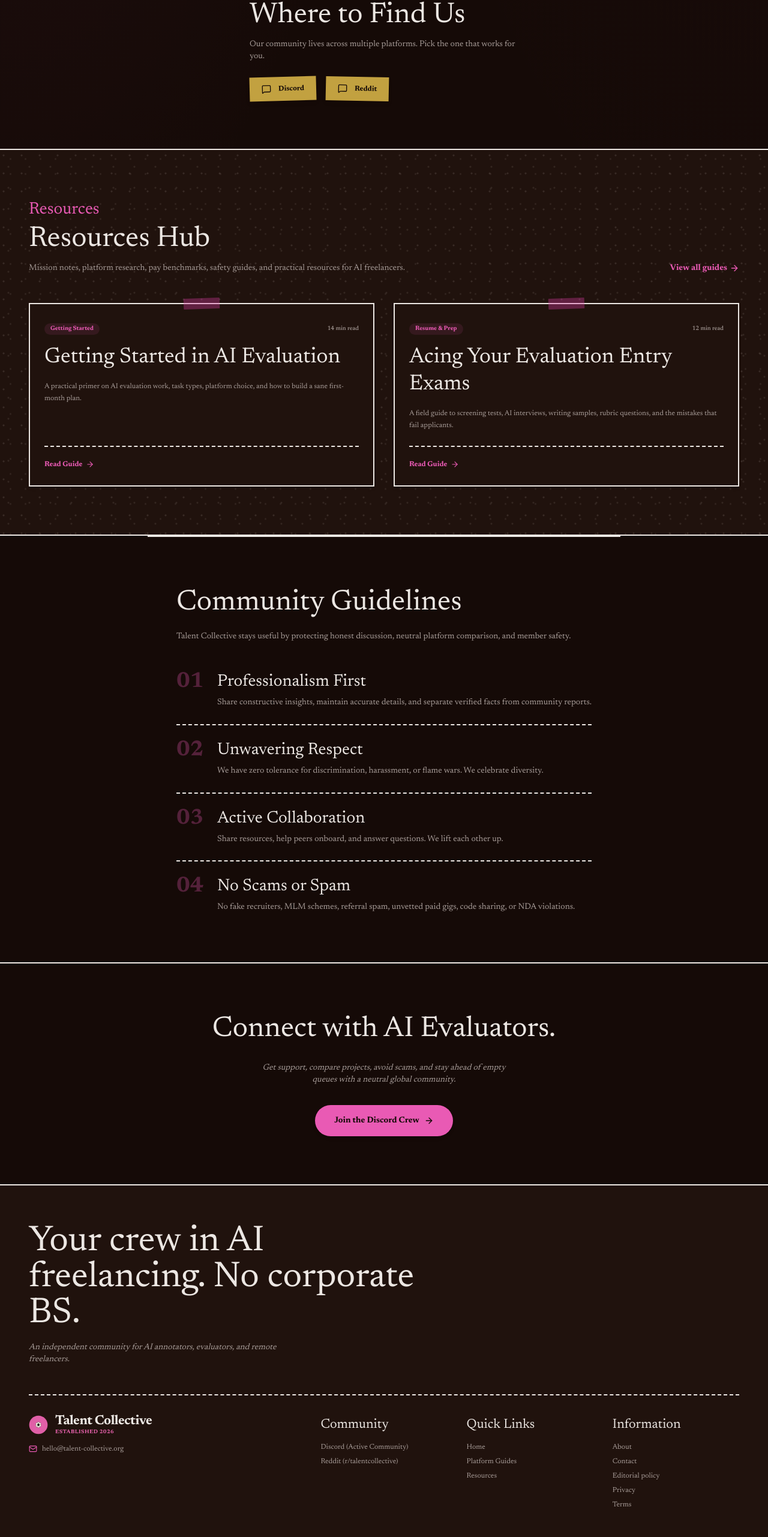
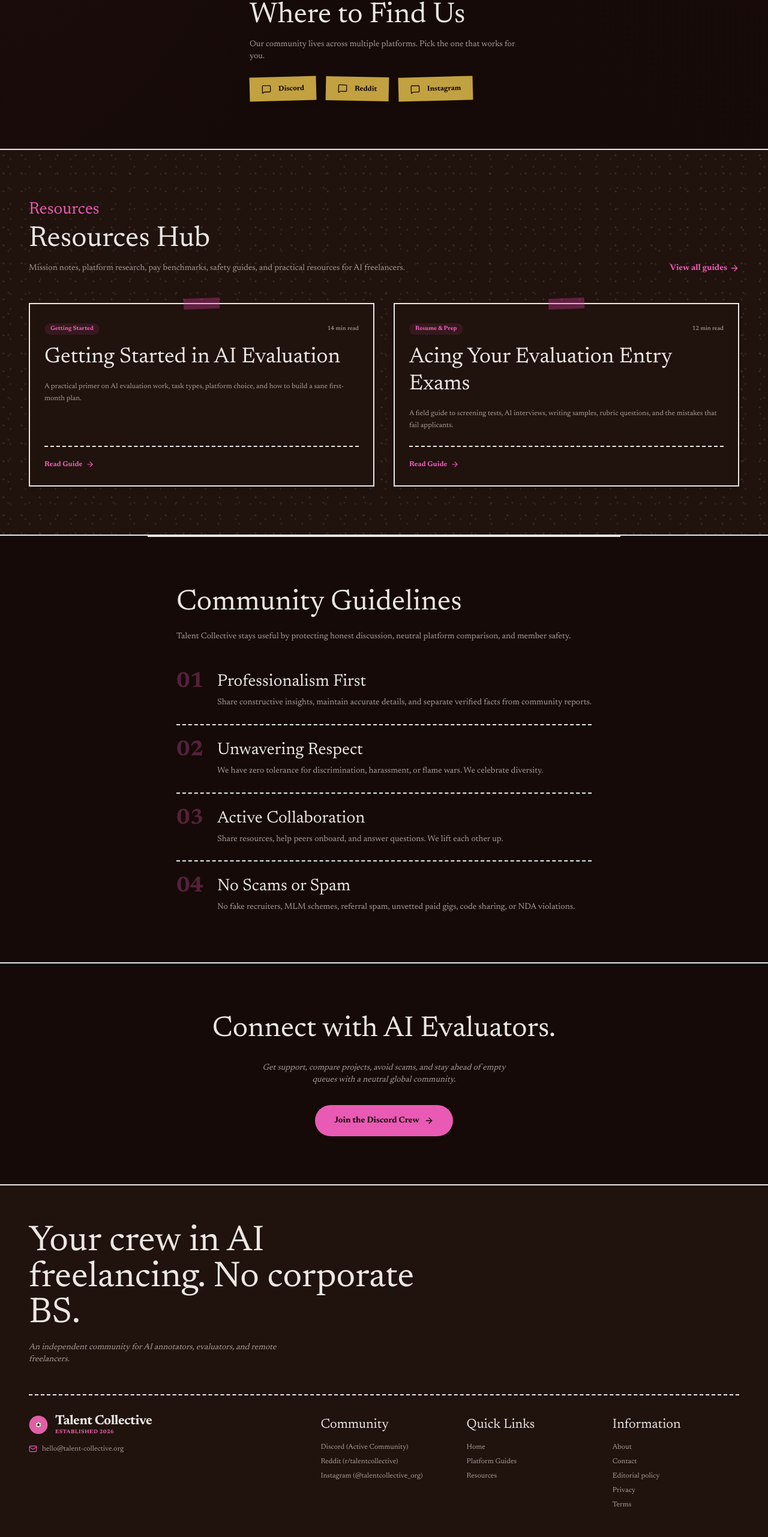
Before and after one commit to AR-works/evaluators-guild, a Next.js app: page / in a window 1280 px wide. Shown: the part 2615-5177 px from the top of the page at 60% size. Built offline with nearby package versions, Linux system fonts and the light colour scheme; no server answers.

Commit message:
Link to Instagram from the footer and homepage
Adds @talentcollective_org next to Discord and Reddit, using the URL in site config.

Co-Authored-By: Claude Fable 5.2 <noreply@anthropic.com>

```diff
--- a/src/components/Footer.tsx
+++ b/src/components/Footer.tsx
@@ -4,7 +4,7 @@ import Link from 'next/link';
 import { useLanguage } from './LanguageProvider';
 import { Mail, Globe } from 'lucide-react';
 import Logo from './Logo';
-import { CONTACT_EMAIL, DISCORD_INVITE_URL, REDDIT_URL } from '@/lib/siteConfig';
+import { CONTACT_EMAIL, DISCORD_INVITE_URL, INSTAGRAM_URL, REDDIT_URL } from '@/lib/siteConfig';
 
 /* Hallmark · footer: Ft5 · genre: playful · theme: custom (pink zine)
  * knobs: handwritten sign-off, warm directory columns, hairline rule above meta
@@ -67,6 +67,16 @@ export default function Footer() {
                   className="hover:text-primary transition-colors"
                 >
                   {t('platforms.reddit')} (r/talentcollective)
+                </a>
+              </li>
+              <li>
+                <a
+                  href={INSTAGRAM_URL}
+                  target="_blank"
+                  rel="noopener noreferrer"
+                  className="hover:text-primary transition-colors"
+                >
+                  {t('platforms.instagram')} (@talentcollective_org)
                 </a>
               </li>
             </ul>
--- a/src/components/HomePageClient.tsx
+++ b/src/components/HomePageClient.tsx
@@ -5,7 +5,7 @@ import { motion } from 'framer-motion';
 import { useLanguage } from '@/components/LanguageProvider';
 import DiscordMemberCount from '@/components/DiscordMemberCount';
 import { initialResources } from '@/data/initialData';
-import { DISCORD_INVITE_URL, REDDIT_URL } from '@/lib/siteConfig';
+import { DISCORD_INVITE_URL, INSTAGRAM_URL, REDDIT_URL } from '@/lib/siteConfig';
 import {
   MessageSquare,
   ArrowRight,
@@ -81,6 +81,7 @@ export default function HomePageClient({ highlights }: { highlights: HomePlatfor
   const platforms = [
     { name: t('platforms.discord'), href: DISCORD_INVITE_URL, icon: MessageSquare },
     { name: t('platforms.reddit'), href: REDDIT_URL, icon: MessageSquare },
+    { name: t('platforms.instagram'), href: INSTAGRAM_URL, icon: MessageSquare },
   ];
 
   return (
@@ -315,7 +316,7 @@ export default function HomePageClient({ highlights }: { highlights: HomePlatfor
                     target="_blank"
                     rel="noopener noreferrer"
                     className="zine-sticky sticky-lift group flex items-center gap-3 px-5 py-3 transition-all hover:shadow-lg"
-                    style={{ transform: idx === 0 ? 'rotate(-1.5deg)' : 'rotate(1.2deg)' }}
+                    style={{ transform: idx % 2 === 0 ? 'rotate(-1.5deg)' : 'rotate(1.2deg)' }}
                   >
                     <MessageSquare className="w-4 h-4 text-secondary-ink" />
                     <span className="text-xs font-bold text-secondary-ink font-body">{platform.name}</span>
```
